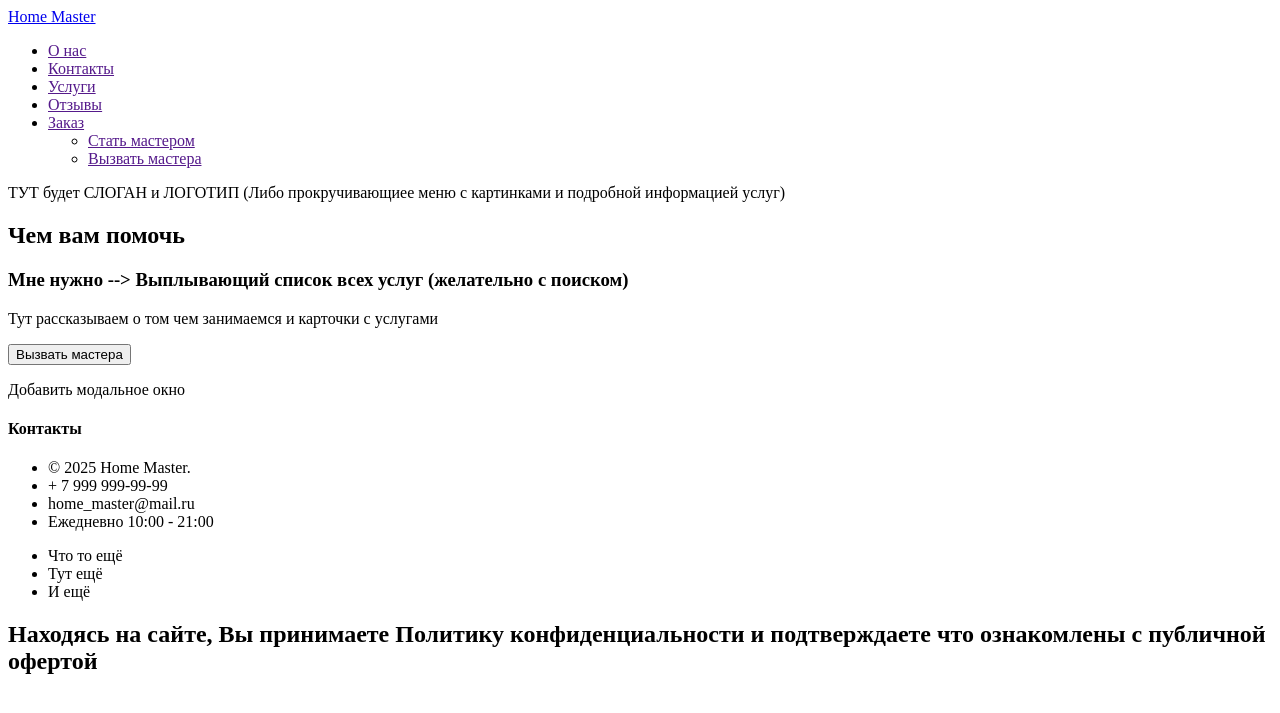
After one commit to GrigoryKalinin/Home_master, a Django app: template main/templates/main/product/landing.html in a window 1280 px wide. The commit adds this page. Shown: the top 713 px of the page. Run offline with Django 5.2, Linux system fonts and the light colour scheme; the template is opened without the code that fills it, so the values that code supplies are empty.

Commit message:
- Удалил бд и все миграции и создал заного. - Добавил шаблон начальной страницы

```diff
--- /dev/null
+++ b/main/templates/main/product/landing.html
@@ -0,0 +1,53 @@
+{% extends "base.html" %}
+
+{% block style %}
+{% endblock style %}
+
+{% block content %}
+<section class="obout">
+  <div>
+    ТУТ будет СЛОГАН и ЛОГОТИП (Либо прокручивающиее меню с картинками и
+    подробной информацией услуг)
+  </div>
+</section>
+
+<section class="help">
+  <div>
+    <h2>Чем вам помочь</h2>
+  </div>
+  <div>
+    <h3>Мне нужно --> Выплывающий список всех услуг (желательно с поиском)</h3>
+
+  </div>
+</section>
+
+<section class="category">
+  <div>
+    <p>Тут рассказываем о том чем занимаемся и карточки с услугами</p>
+  </div>
+  <div class="category-container">
+    {% for category in categories %}
+    <div class="category-card" style="">
+      <div class="category-image-container" style="display: flex; flex-wrap: wrap; gap: 15px; justify-content: center;">
+        {% if category.image %}
+        <img src="{{ category.image.url }}" alt="{{ category.name }}" class="category-image" style="
+        width: calc(25% - 15px);
+        height: 200px;
+        object-fit: cover;
+        border-radius: 8px;
+        box-shadow: 0 2px 4px rgba(0,0,0,0.1);">
+      </div>
+      <h3> {{category.name}}</h3>
+      {% endif %}
+    </div>
+    {% endfor %}
+  </div>
+</section>
+
+<section class='booking'>
+  <button>Вызвать мастера</button>
+  <p>Добавить модальное окно</p>
+</section>
+
+
+{% endblock content %}
--- a/templates/header.html
+++ b/templates/header.html
@@ -6,4 +6,8 @@
     <li> <a href="">Услуги</a></li>
     <li> <a href="">Отзывы</a></li>
     <li> <a href="">Заказ</a></li>
+    <ul>
+        <li> <a href="">Стать мастером</a></li>
+        <li> <a href="">Вызвать мастера</a></li>
+    </ul>
 </ul>
```
Also changed, not shown: main/migrations/0001_initial.py, main/migrations/0002_alter_product_image.py (deleted), main/migrations/0003_category_image.py (deleted), main/migrations/0004_alter_category_name_alter_product_available_and_more.py (deleted), main/migrations/0005_category_available_alter_category_slug_and_more.py (deleted).
